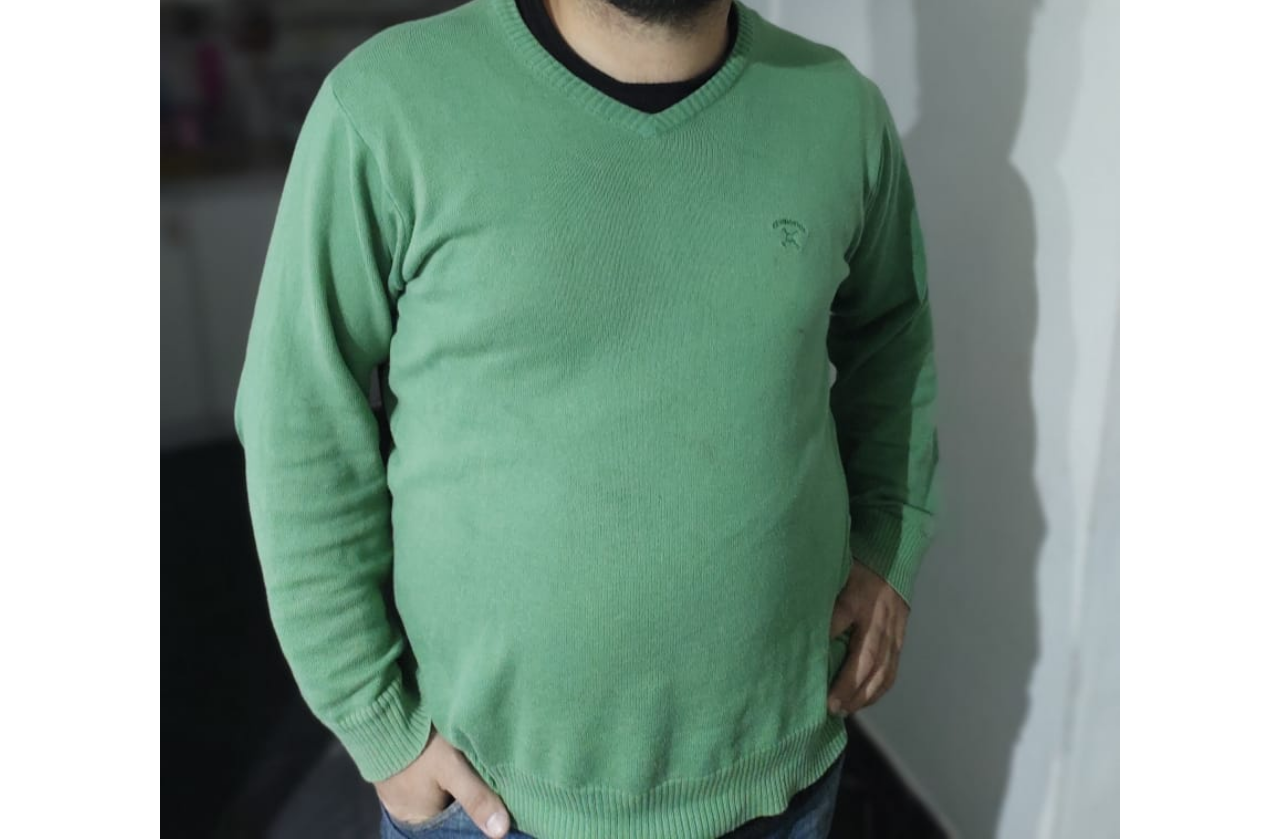
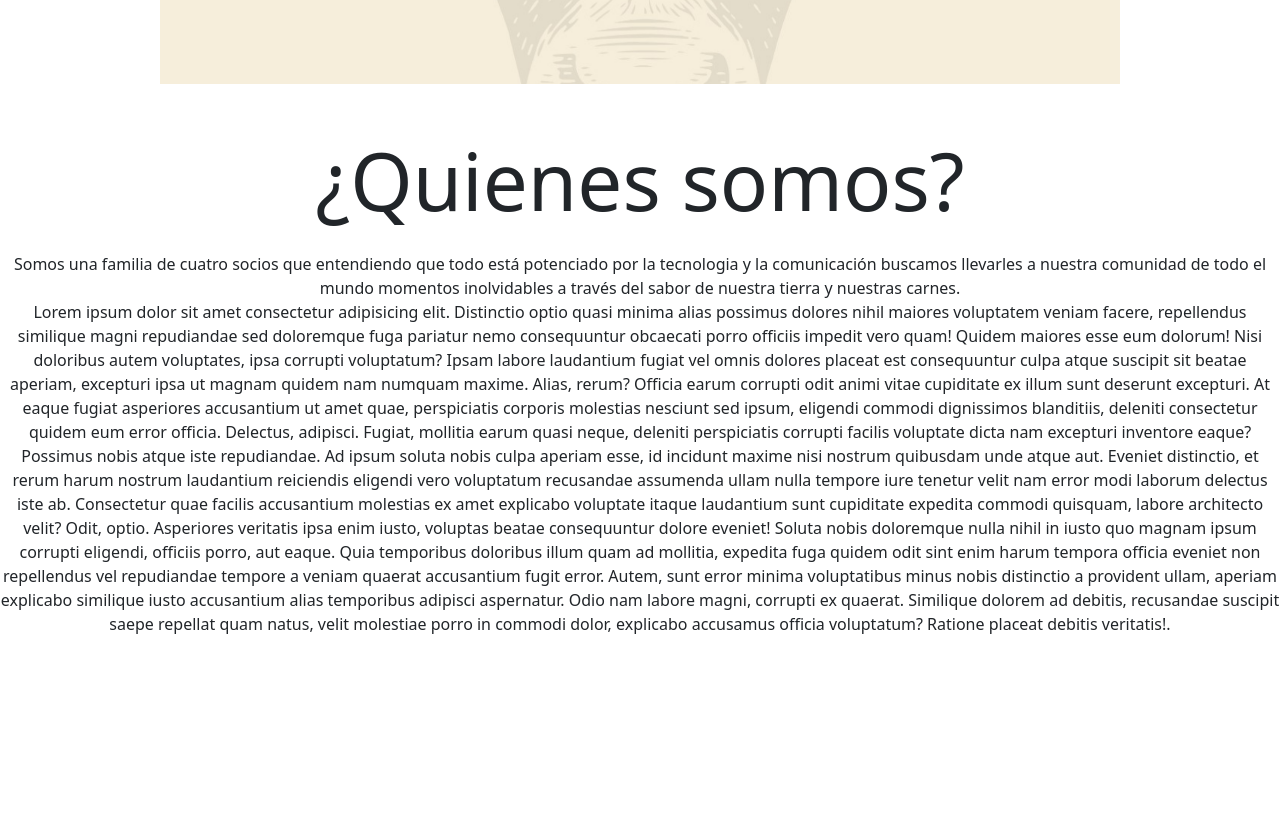
Before and after one commit to gastoncorrea/paladarnegro, a React (Create React App) app: page / in a window 1280 px wide. Shown: the part 500-1339 px from the top of the page. After the commit the page ends 1152 px from the top, so only its background shows below. Built offline with nearby package versions, Linux system fonts and the light colour scheme.

Commit message:
Se direcciono quienes somos del navbar hacia el bloque correspondiente

```diff
--- a/public/index.html
+++ b/public/index.html
@@ -1,8 +1,8 @@
 <!DOCTYPE html>
-<html lang="en">
+<html lang="es">
   <head>
     <meta charset="utf-8" />
-    <link rel="icon" href="%PUBLIC_URL%/favicon.ico" />
+    <link rel="icon" href="%PUBLIC_URL%/paladarnegro.jpeg" />
     <meta name="viewport" content="width=device-width, initial-scale=1" />
     <meta name="theme-color" content="#000000" />
     <meta
@@ -24,7 +24,7 @@
       work correctly both with client-side routing and a non-root public URL.
       Learn how to configure a non-root public URL by running `npm run build`.
     -->
-    <title>React App</title>
+    <title>Paladar Negro</title>
   </head>
   <body>
     <noscript>You need to enable JavaScript to run this app.</noscript>
--- a/src/componentes/Navegacion.js
+++ b/src/componentes/Navegacion.js
@@ -8,7 +8,7 @@ const Navegacion = () => {
         <Container>
           <Navbar.Brand href="#home">Paladar Negro</Navbar.Brand>
           <Nav className="me-auto">
-            <Nav.Link href="#">Quienes somos</Nav.Link>
+            <Nav.Link href="#quienesSomos">Quienes somos</Nav.Link>
             <Nav.Link href="#features">Productos</Nav.Link>
             <Nav.Link href="#pricing">Contacto</Nav.Link>
           </Nav>
--- a/src/componentes/Presentacion.js
+++ b/src/componentes/Presentacion.js
@@ -1,13 +1,60 @@
-import React, { Fragment } from 'react';
+import React, { Fragment } from "react";
 
 const Presentacion = () => {
-    return (
-        <Fragment>
-            <section class='text-center' >
-            <img src={process.env.PUBLIC_URL + 'mia.jpeg'} className='w-75 h-25' alt=""/>
-            </section>
-        </Fragment>
-    );
+  return (
+    <Fragment>
+      <section class="text-center my-5">
+        <img
+          src={process.env.PUBLIC_URL + "paladarnegro.jpeg"}
+          className="w-75 h-25"
+          alt=""
+        />
+      </section>
+      <section class="text-center">
+        <h1 className="display-1 my-4" id='quienesSomos'>¿Quienes somos?</h1>
+        <p>
+          Somos una familia de cuatro socios que entendiendo que todo está
+          potenciado por la tecnologia y la comunicación buscamos llevarles a
+          nuestra comunidad de todo el mundo momentos inolvidables a través del
+          sabor de nuestra tierra y nuestras carnes. <br />
+          Lorem ipsum dolor sit amet consectetur adipisicing elit. Distinctio
+          optio quasi minima alias possimus dolores nihil maiores voluptatem
+          veniam facere, repellendus similique magni repudiandae sed doloremque
+          fuga pariatur nemo consequuntur obcaecati porro officiis impedit vero
+          quam! Quidem maiores esse eum dolorum! Nisi doloribus autem
+          voluptates, ipsa corrupti voluptatum? Ipsam labore laudantium fugiat
+          vel omnis dolores placeat est consequuntur culpa atque suscipit sit
+          beatae aperiam, excepturi ipsa ut magnam quidem nam numquam maxime.
+          Alias, rerum? Officia earum corrupti odit animi vitae cupiditate ex
+          illum sunt deserunt excepturi. At eaque fugiat asperiores accusantium
+          ut amet quae, perspiciatis corporis molestias nesciunt sed ipsum,
+          eligendi commodi dignissimos blanditiis, deleniti consectetur quidem
+          eum error officia. Delectus, adipisci. Fugiat, mollitia earum quasi
+          neque, deleniti perspiciatis corrupti facilis voluptate dicta nam
+          excepturi inventore eaque? Possimus nobis atque iste repudiandae. Ad
+          ipsum soluta nobis culpa aperiam esse, id incidunt maxime nisi nostrum
+          quibusdam unde atque aut. Eveniet distinctio, et rerum harum nostrum
+          laudantium reiciendis eligendi vero voluptatum recusandae assumenda
+          ullam nulla tempore iure tenetur velit nam error modi laborum delectus
+          iste ab. Consectetur quae facilis accusantium molestias ex amet
+          explicabo voluptate itaque laudantium sunt cupiditate expedita commodi
+          quisquam, labore architecto velit? Odit, optio. Asperiores veritatis
+          ipsa enim iusto, voluptas beatae consequuntur dolore eveniet! Soluta
+          nobis doloremque nulla nihil in iusto quo magnam ipsum corrupti
+          eligendi, officiis porro, aut eaque. Quia temporibus doloribus illum
+          quam ad mollitia, expedita fuga quidem odit sint enim harum tempora
+          officia eveniet non repellendus vel repudiandae tempore a veniam
+          quaerat accusantium fugit error. Autem, sunt error minima voluptatibus
+          minus nobis distinctio a provident ullam, aperiam explicabo similique
+          iusto accusantium alias temporibus adipisci aspernatur. Odio nam
+          labore magni, corrupti ex quaerat. Similique dolorem ad debitis,
+          recusandae suscipit saepe repellat quam natus, velit molestiae porro
+          in commodi dolor, explicabo accusamus officia voluptatum? Ratione
+          placeat debitis veritatis!.
+        </p>
+      </section>
+    </Fragment>
+  );
 };
 
 export default Presentacion;
```
Also changed, not shown: public/paladarnegro.jpeg (added).
